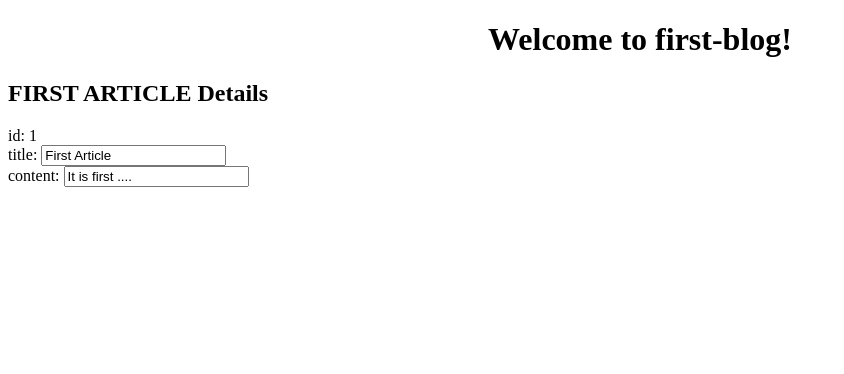
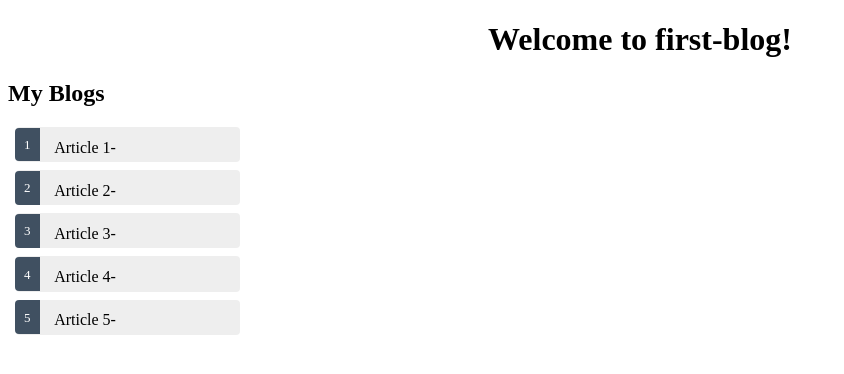
Before and after one commit to roseee123/first-blog, an Angular app: page / in a window 1280 px wide. Shown: the top 374 px of the page, without its empty margins (0-844 px from the left). Built offline with nearby package versions, Linux system fonts and the light colour scheme.

Commit message:
3. commit: Display article list and click event

```diff
--- a/src/app/articles/articles.component.css
+++ b/src/app/articles/articles.component.css
@@ -0,0 +1,44 @@
+/* articlesComponent's private CSS styles */
+.articles {
+  margin: 0 0 2em 0;
+  list-style-type: none;
+  padding: 0;
+  width: 15em;
+}
+.articles li {
+  cursor: pointer;
+  position: relative;
+  left: 0;
+  background-color: #EEE;
+  margin: .5em;
+  padding: .3em 0;
+  height: 1.6em;
+  border-radius: 4px;
+}
+.articles li:hover {
+  color: #607D8B;
+  background-color: #DDD;
+  left: .1em;
+}
+.articles li.selected {
+  background-color: #CFD8DC;
+  color: white;
+}
+.articles li.selected:hover {
+  background-color: #BBD8DC;
+  color: white;
+}
+.articles .badge {
+  display: inline-block;
+  font-size: small;
+  color: white;
+  padding: 0.8em 0.7em 0 0.7em;
+  background-color:#405061;
+  line-height: 1em;
+  position: relative;
+  left: -1px;
+  top: -4px;
+  height: 1.8em;
+  margin-right: .8em;
+  border-radius: 4px 0 0 4px;
+}
--- a/src/app/articles/articles.component.html
+++ b/src/app/articles/articles.component.html
@@ -1,4 +1,22 @@
-<h2>{{ article.title | uppercase }} Details</h2>
-<div><span>id: </span>{{ article.id }}</div>
-<div><label>title: <input [(ngModel)]="article.title" placeholder="title"/></label>
-<div><label>content: <input [(ngModel)]="article.content" placeholder="content"/></label>
+<h2>My Blogs</h2>
+<ul class="articles">
+  <li *ngFor="let article of articles" [class.selected]="article === selectedArticle" (click)="onSelect(article)">
+    <span class="badge">{{ article.id }}</span> {{ article.title }}
+  </li>
+</ul>
+
+<div *ngIf="selectedArticle">
+  <h2>{{ selectedArticle.title | uppercase }} Details</h2>
+  <div><span>id: </span>{{ selectedArticle.id }}</div>
+  <div>
+    <label>title:
+      <input [(ngModel)]="selectedArticle.title" placeholder="title"/>
+    </label>
+  </div>
+  <div>
+    <label>content:
+      <input [(ngModel)]="selectedArticle.content" placeholder="content"/>
+    </label>
+  </div>
+
+</div>
--- a/src/app/articles/articles.component.ts
+++ b/src/app/articles/articles.component.ts
@@ -1,5 +1,7 @@
 import { Component, OnInit } from '@angular/core';
+
 import { Article } from '../article';
+import { ARTICLES } from '../mock-articles';
 
 @Component({
   selector: 'app-articles',
@@ -7,15 +9,16 @@ import { Article } from '../article';
   styleUrls: ['./articles.component.css']
 })
 export class ArticlesComponent implements OnInit {
-  article: Article = {
-    id: 1,
-    title: 'First Article',
-    content: 'It is first ....'
-  };
+  articles = ARTICLES;
+  selectedArticle: Article;
 
   constructor() { }
 
   ngOnInit() {
   }
 
+  onSelect(article: Article): void {
+    this.selectedArticle = article;
+  }
+
 }
--- /dev/null
+++ b/src/app/mock-articles.ts
@@ -0,0 +1,9 @@
+import { Article } from './article';
+
+export const ARTICLES: Article[] = [
+  { id: 1, title: 'Article 1-', content: '1111' },
+  { id: 2, title: 'Article 2-', content: '2222' },
+  { id: 3, title: 'Article 3-', content: '3333' },
+  { id: 4, title: 'Article 4-', content: '4444' },
+  { id: 5, title: 'Article 5-', content: '5555' }
+];
```
